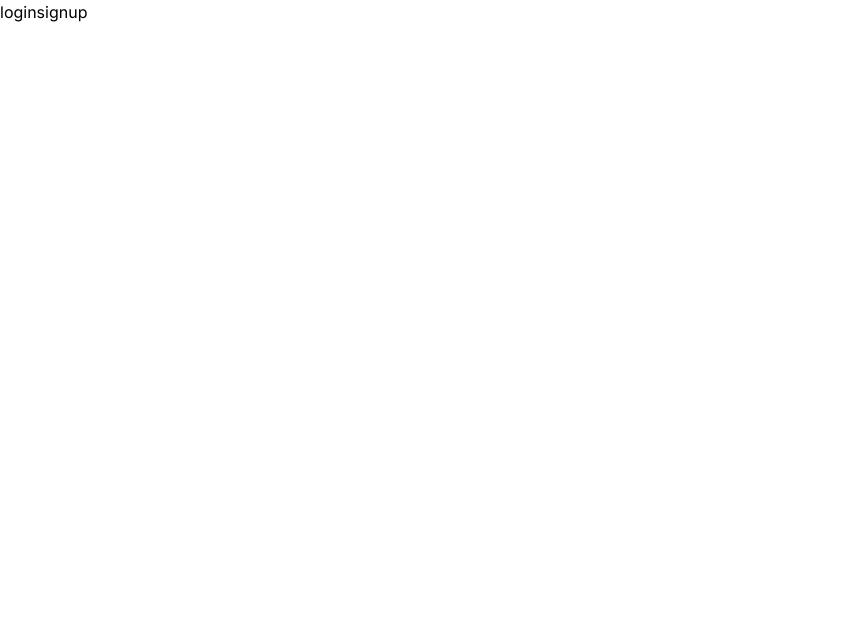
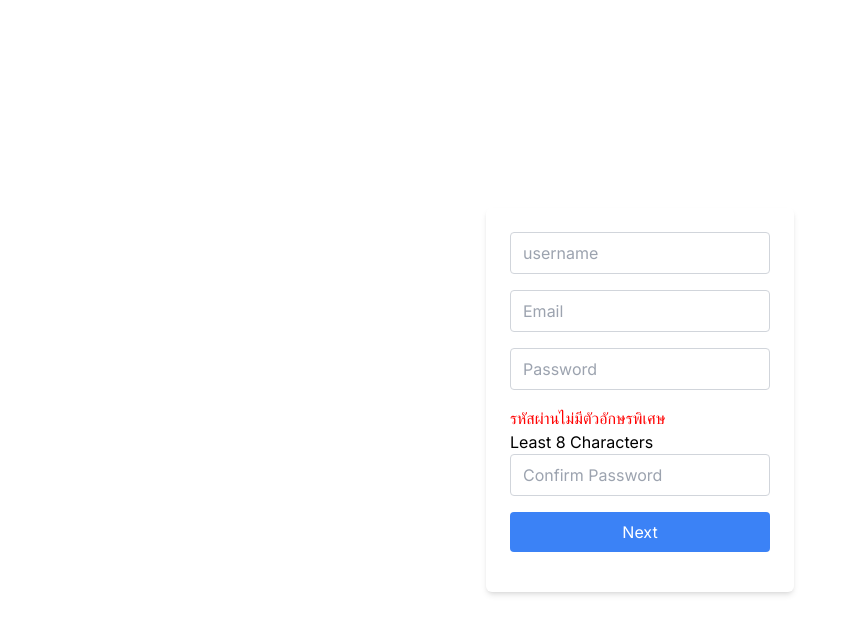
Before and after one commit to ChothaninThitisrirat/Capstone, a Next.js app: page /Components/loginsignup in a window 1280 px wide. Shown: the top 634 px of the page, without its empty margins (0-855 px from the left). Built offline with nearby package versions, Linux system fonts and the light colour scheme.

Commit message:
sign up form input

```diff
--- a/app/Components/loginsignup/LoginForm.jsx
+++ /dev/null
@@ -1,9 +0,0 @@
-import React from 'react'
-
-function LoginSignupLayout() {
-  return (
-    <div>LoginSignupLayout</div>
-  )
-}
-
-export default LoginSignupLayout
--- /dev/null
+++ b/app/Components/loginsignup/LoginForm.tsx
@@ -0,0 +1,68 @@
+'use client'
+
+import { useState } from 'react'
+import { signIn } from 'next-auth/react'
+import { useRouter } from 'next/navigation'
+
+export default function SignIn() {
+  const [email, setEmail] = useState('')
+  const [password, setPassword] = useState('')
+  const router = useRouter()
+
+  const handleSubmit = async (e: React.SyntheticEvent<HTMLFormElement>) => {
+    e.preventDefault()
+    try {
+      const result:any = await signIn('credentials', {
+        redirect: false,
+        email,
+        password,
+      })
+
+      if (result.error) {
+        console.error(result.error)
+      } else {
+        router.push('/profile')
+      }
+    } catch (error) {
+      console.log('error', error)
+    }
+  }
+
+  return (
+    <div className="flex h-screen items-center justify-center">
+      <form
+        onSubmit={handleSubmit}
+        className="p-6 rounded-md shadow-md"
+      >
+        <div className="mb-4">
+          <label htmlFor="email">Email</label>
+          <input
+            id="email"
+            type="email"
+            value={email}
+            onChange={(e) => setEmail(e.target.value)}
+            required
+            className="w-full border border-gray-300 px-3 py-2 rounded "
+          />
+        </div>
+        <div className="mb-4">
+          <label htmlFor="password">Password</label>
+          <input
+            id="password"
+            type="password"
+            value={password}
+            onChange={(e) => setPassword(e.target.value)}
+            required
+            className="w-full border border-gray-300 px-3 py-2 rounded"
+          />
+        </div>
+        <button
+          type="submit"
+          className="w-full bg-blue-500 text-white py-2 rounded mb-4"
+        >
+          Sign In
+        </button>{' '}
+      </form>
+    </div>
+  )
+}
--- /dev/null
+++ b/app/Components/loginsignup/SignupFrom.tsx
@@ -0,0 +1,230 @@
+'use client'
+
+import { useState } from 'react'
+import { signIn } from 'next-auth/react'
+import { useRouter } from 'next/navigation'
+
+export default function SignIn() {
+    const [username, setUsername] = useState('')
+    const [email, setEmail] = useState('')
+    const [password, setPassword] = useState('')
+    const [confirmPassword, setConfirmPassword] = useState('')
+    const [firstName, setFirstName] = useState('')
+    const [lastName, setLastName] = useState('')
+    const [personalId, setPersonalId] = useState('')
+    const [address, setAddress] = useState('')
+    const [telNumber, setTelNumber] = useState('')
+    const [infoPage, setInfoPage] = useState(true)
+    const [classLeastCharacters, setClassLeastCharacters] = useState('')
+    const [hasSpecialChar, setHasSpecialChar] = useState('');
+    const router = useRouter()
+
+    // const handleSubmit = async (e: React.SyntheticEvent<HTMLFormElement>) => {
+    //     e.preventDefault()
+    //     try {
+    //     const result:any = await signIn('credentials', {
+    //         redirect: false,
+    //         username,
+            // email,
+            // password,
+            // firstName,
+            // lastName,
+            // personalId,
+            // address,
+            // telNumber
+    //     })
+
+    //     if (result.error) {
+    //         console.error(result.error)
+    //     } else {
+    //         router.push('/profile')
+    //     }
+    //     } catch (error) {
+    //     console.log('error', error)
+    //     }
+    // }
+    const handleSubmitInfoPage1 = async(e: React.SyntheticEvent<HTMLFormElement>) => {
+        e.preventDefault()
+        setInfoPage(false)
+    }
+    const log = async(e: React.SyntheticEvent<HTMLFormElement>) => {
+        e.preventDefault()
+        console.log(username,email,password,confirmPassword,firstName,lastName,personalId,address,telNumber)
+    }
+
+
+
+    const handlePasswordChange = (e: React.SyntheticEvent<HTMLFormElement>) => {
+    const inputValue = e.target.value;
+    setPassword(inputValue);
+    const passwordLength = inputValue.length;
+    if (passwordLength < 8) {
+        setClassLeastCharacters('text-red-500');
+    } else {
+        setClassLeastCharacters('text-green-500');
+    }
+    const specialCharRegex = /[!@#$%^&*(),.?":{}|<>]/;
+    setHasSpecialChar(specialCharRegex.test(inputValue));
+    };
+    return (
+        <div className="flex h-screen items-center justify-center">
+
+            {infoPage
+            ?<>
+            <form
+            onSubmit={(e)=> handleSubmitInfoPage1(e)}
+            className="p-6 rounded-md shadow-md"
+            >
+            <div className="mb-4">
+            <input
+                id="username"
+                type="username"
+                value={username}
+                placeholder='username'
+                onChange={(e) => setUsername(e.target.value)}
+                maxLength={20}
+                required
+                className="w-full border border-gray-300 px-3 py-2 rounded "
+            />
+            </div>
+
+            <div className="mb-4">
+            <input
+                id="email"
+                type="email"
+                value={email}
+                placeholder='Email'
+                onChange={(e) => setEmail(e.target.value)}
+                maxLength={40}
+                required
+                className="w-full border border-gray-300 px-3 py-2 rounded "
+            />
+            </div>
+
+            <div className="mb-4">
+            <input
+                id="password"
+                type="password"
+                value={password}
+                placeholder='Password'
+                onChange={(e)=>handlePasswordChange(e)}
+                maxLength={20}
+                required
+                className="w-full border border-gray-300 px-3 py-2 rounded"
+            />
+            </div>
+            {hasSpecialChar ? (
+            <span style={{ color: 'green' }}>รหัสผ่านมีตัวอักษรพิเศษ</span>
+            ) : (
+            <span style={{ color: 'red' }}>รหัสผ่านไม่มีตัวอักษรพิเศษ</span>
+            )}
+            <div className={classLeastCharacters}>Least 8 Characters</div>
+            <div className="mb-4">
+            <input
+                id="confirmPassword"
+                type="Password"
+                value={confirmPassword}
+                placeholder='Confirm Password'
+                onChange={(e) => setConfirmPassword(e.target.value)}
+                maxLength={20}
+                required
+                className="w-full border border-gray-300 px-3 py-2 rounded"
+            />
+            </div>
+            <button
+            type="submit"
+            className="w-full bg-blue-500 text-white py-2 rounded mb-4"
+            >
+            Next
+            </button>
+            </form>
+            </>
+            :<>
+            <form
+            // onSubmit={handleSubmit}
+            className="p-6 rounded-md shadow-md"
+            >
+            <div className="mb-4">
+            <input
+                id="firstName"
+                type="firstName"
+                value={firstName}
+                placeholder='FirstName'
+                onChange={(e) => setFirstName(e.target.value)}
+                maxLength={20}
+                required
+                className="w-full border border-gray-300 px-3 py-2 rounded"
+            />
+            </div>
+
+            <div className="mb-4">
+            <input
+                id="lastName"
+                type="lastName"
+                value={lastName}
+                placeholder='LastName'
+                onChange={(e) => setLastName(e.target.value)}
+                maxLength={20}
+                required
+                className="w-full border border-gray-300 px-3 py-2 rounded "
+            />
+            </div>
+
+            <div className="mb-4">
+            <input
+                id="personalId"
+                type="personalId"
+                value={personalId}
+                placeholder='PersonalId'
+                onChange={(e) => setPersonalId(e.target.value)}
+                maxLength={13}
+                required
+                className="w-full border border-gray-300 px-3 py-2 rounded"
+            />
+            </div>
+
+            <div className="mb-4">
+            <input
+                id="address"
+                type="address"
+                value={address}
+                placeholder='Address'
+                onChange={(e) => setAddress(e.target.value)}
+                required
+                className="w-full border border-gray-300 px-3 py-2 rounded"
+            />
+            </div>
+
+            <div className="mb-4">
+            <input
+                id="telNumber"
+                type="telNumber"
+                value={telNumber}
+                placeholder='TelNumber'
+                onChange={(e) => setTelNumber(e.target.value)}
+                maxLength={10}
+                required
+                className="w-full border border-gray-300 px-3 py-2 rounded"
+            />
+            </div>
+            <button
+            onClick={() => setInfoPage(true)}
+            className="w-full bg-blue-500 text-white py-2 rounded mb-4"
+            >
+            Back
+            </button>
+            <button
+            type="submit"
+            className="w-full bg-blue-500 text-white py-2 rounded mb-4"
+            >
+            Sign In
+            </button>{' '}
+            </form>
+            </>
+
+            }
+
+
+        </div>
+    )
+}
--- a/app/Components/loginsignup/page.jsx
+++ /dev/null
@@ -1,9 +0,0 @@
-import React from 'react'
-
-function LoginSignup() {
-  return (
-    <div>loginsignup</div>
-  )
-}
-
-export default LoginSignup
--- /dev/null
+++ b/app/Components/loginsignup/page.tsx
@@ -0,0 +1,16 @@
+'use client'
+
+import React from 'react'
+import LoginFrom from './LoginForm'
+import SignupFrom from './SignupFrom'
+
+function LoginSignup() {
+  return (
+    <>
+      {/* <LoginFrom /> */}
+      <SignupFrom/>
+    </>
+  )
+}
+
+export default LoginSignup
--- a/app/page.tsx
+++ b/app/page.tsx
@@ -2,7 +2,6 @@ import Link from 'next/link';
 export default function Home() {
   return (
     <>
-      <Link href='Components/loginsignup'>login</Link>
     </>
   );
 }
--- a/package.json
+++ b/package.json
@@ -9,8 +9,11 @@
     "lint": "next lint"
   },
   "dependencies": {
-    "@prisma/client": "^5.12.1",
+    "@auth/prisma-adapter": "^2.0.0",
+    "@prisma/client": "^5.13.0",
+    "bcrypt": "^5.1.1",
     "next": "14.2.1",
+    "next-auth": "^4.24.7",
     "react": "^18",
     "react-dom": "^18"
   },
```
Also changed, not shown: 1 other file (tests, documents, lock files or other folders).
